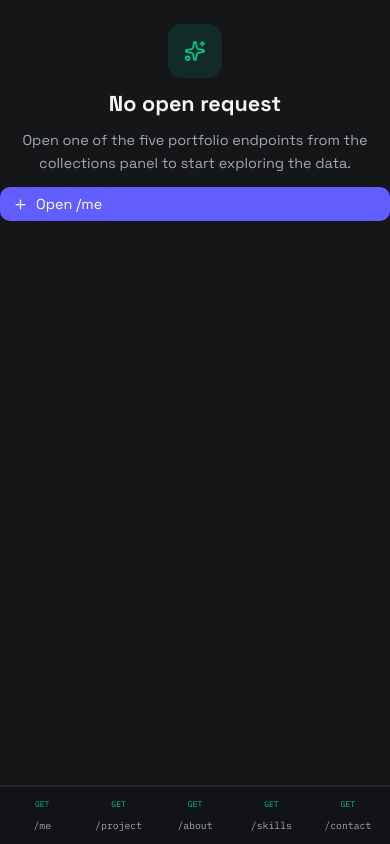
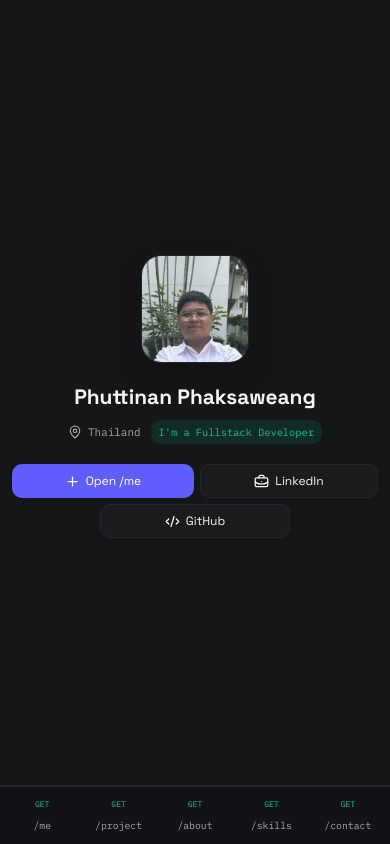
Before and after one commit to GodeFvt/personal-portfolio, a React (Vite) app: page / in a window 390 px wide. Built offline with nearby package versions, Linux system fonts and the light colour scheme.

Commit message:
feat: enhance empty workspace with profile details and avatar

```diff
--- a/src/components/AppShell.tsx
+++ b/src/components/AppShell.tsx
@@ -212,7 +212,7 @@ export default function AppShell() {
           onShowCollections={() => setCollectionsOpen(true)}
         />
 
-        <main className="workspace">
+        <main className={`workspace${activeEndpoint ? '' : ' workspace--empty'}`}>
           <WorkspaceTopbar
             query={searchQuery}
             status={identity.status}
--- a/src/components/EmptyWorkspace.tsx
+++ b/src/components/EmptyWorkspace.tsx
@@ -1,21 +1,51 @@
-import { Plus, Sparkles } from 'lucide-react';
+import { BriefcaseBusiness, Code2, MapPin, Plus } from 'lucide-react';
+import { identity, profileLinks } from '../data/portfolio';
 
 interface EmptyWorkspaceProps {
   onOpenDefault: () => void;
 }
 
 export default function EmptyWorkspace({ onOpenDefault }: EmptyWorkspaceProps) {
+  const githubLink = profileLinks.find((item) => item.kind === 'github');
+  const linkedInLink = profileLinks.find((item) => item.kind === 'linkedin');
+
   return (
     <section className="empty-workspace">
-      <div className="empty-workspace__icon">
-        <Sparkles size={22} />
+      <div className="empty-workspace__avatar-shell">
+        <img className="empty-workspace__avatar" src="/profile.jpg" alt={identity.name} />
       </div>
-      <h2>No open request</h2>
-      <p>Open one of the five portfolio endpoints from the collections panel to start exploring the data.</p>
-      <button type="button" className="solid-button" onClick={onOpenDefault}>
-        <Plus size={15} />
-        <span>Open /me</span>
-      </button>
+
+      <div className="empty-workspace__copy">
+        <h2>{identity.name}</h2>
+        <div className="empty-workspace__meta">
+          <span className="empty-workspace__country">
+            <MapPin size={14} />
+            <span>Thailand</span>
+          </span>
+          <span className="record-chip">I'm a Fullstack Developer</span>
+        </div>
+      </div>
+
+      <div className="empty-workspace__actions">
+        <button type="button" className="solid-button empty-workspace__primary" onClick={onOpenDefault}>
+          <Plus size={15} />
+          <span>Open /me</span>
+        </button>
+
+        {linkedInLink ? (
+          <a className="empty-workspace__link-button" href={linkedInLink.url} target="_blank" rel="noreferrer">
+            <BriefcaseBusiness size={15} />
+            <span>LinkedIn</span>
+          </a>
+        ) : null}
+
+        {githubLink ? (
+          <a className="empty-workspace__link-button" href={githubLink.url} target="_blank" rel="noreferrer">
+            <Code2 size={15} />
+            <span>GitHub</span>
+          </a>
+        ) : null}
+      </div>
     </section>
   );
 }
--- a/src/style.css
+++ b/src/style.css
@@ -152,6 +152,10 @@ a {
   min-height: 0;
 }
 
+.workspace--empty {
+  grid-template-rows: 58px 42px minmax(0, 1fr);
+}
+
 .workspace-topbar,
 .request-tabs-strip,
 .request-editor,
@@ -1181,11 +1185,17 @@ a {
 }
 
 .empty-workspace {
-  margin: 24px auto;
-  max-width: 420px;
+  margin: 0;
+  grid-row: 3 / -1;
+  place-self: center;
+  width: min(100%, 640px);
+  min-height: 100%;
+  padding: 24px 20px;
   text-align: center;
   display: grid;
-  gap: 12px;
+  align-content: center;
+  justify-items: center;
+  gap: 20px;
 }
 
 .empty-workspace h2,
@@ -1193,20 +1203,94 @@ a {
   margin: 0;
 }
 
+.empty-workspace h2 {
+  font-size: 1.9rem;
+}
+
 .empty-workspace p {
   color: var(--text-soft);
   line-height: 1.6;
 }
 
-.empty-workspace__icon {
-  width: 54px;
-  height: 54px;
+.empty-workspace__avatar-shell {
+  width: 128px;
+  height: 154px;
   margin: 0 auto;
-  border-radius: 14px;
+  border: 1px solid rgba(255, 255, 255, 0.08);
+  border-radius: 24px;
   display: grid;
   place-items: center;
-  background: var(--endpoint-soft);
-  color: var(--endpoint-accent);
+  overflow: hidden;
+  background: #121316;
+  box-shadow: 0 12px 28px rgba(0, 0, 0, 0.18);
+}
+
+.empty-workspace__avatar {
+  width: 100%;
+  height: 100%;
+  object-fit: cover;
+  object-position: center top;
+  display: block;
+}
+
+.empty-workspace__copy {
+  display: grid;
+  justify-items: center;
+  gap: 10px;
+}
+
+.empty-workspace__meta {
+  display: flex;
+  align-items: center;
+  justify-content: center;
+  gap: 10px;
+}
+
+.empty-workspace__country {
+  display: inline-flex;
+  align-items: center;
+  gap: 6px;
+  color: var(--text-soft);
+  font-family: var(--mono);
+  font-size: 0.76rem;
+}
+
+.empty-workspace__primary {
+  min-width: 182px;
+  justify-content: center;
+}
+
+.empty-workspace__actions {
+  width: min(100%, 560px);
+  display: flex;
+  flex-wrap: wrap;
+  justify-content: center;
+  gap: 10px;
+}
+
+.empty-workspace__primary,
+.empty-workspace__link-button {
+  width: auto;
+  flex: 1 1 160px;
+  max-width: 220px;
+  min-height: 34px;
+  padding: 0 12px;
+  justify-content: center;
+}
+
+.empty-workspace__link-button {
+  border: 1px solid var(--line);
+  border-radius: 10px;
+  background: rgba(255, 255, 255, 0.02);
+  color: var(--text);
+  display: inline-flex;
+  align-items: center;
+  gap: 8px;
+}
+
+.empty-workspace__link-button:hover {
+  background: var(--bg-hover);
+  border-color: var(--line-soft);
 }
 
 @keyframes scan {
@@ -1264,9 +1348,13 @@ a {
   }
 }
 
-@media (max-width: 1040px) {
+@media (max-width: 900px) {
   .workspace {
     grid-template-rows: 96px 40px 72px minmax(0, 1fr);
+  }
+
+  .workspace--empty {
+    grid-template-rows: 96px 40px minmax(0, 1fr);
   }
 
   .workspace-topbar {
@@ -1315,6 +1403,16 @@ a {
     display: grid;
     grid-template-rows: auto minmax(0, 1fr);
     min-height: 0;
+  }
+
+  .workspace--empty {
+    grid-template-rows: minmax(0, 1fr);
+  }
+
+  .workspace--empty .empty-workspace {
+    grid-row: auto;
+    min-height: auto;
+    place-self: center;
   }
 
   .request-editor {
@@ -1525,6 +1623,37 @@ a {
 }
 
 @media (max-width: 640px) {
+  .empty-workspace {
+    grid-row: auto;
+    width: min(100%, 420px);
+    min-height: auto;
+    padding: 18px 12px 10px;
+  }
+
+  .empty-workspace__avatar-shell {
+    width: 108px;
+    height: 108px;
+    border-radius: 20px;
+  }
+
+  .empty-workspace h2 {
+    font-size: 1.45rem;
+  }
+
+  .empty-workspace__actions {
+    width: 100%;
+    gap: 6px;
+  }
+
+  .empty-workspace__primary,
+  .empty-workspace__link-button {
+    flex-basis: 148px;
+    max-width: 190px;
+    padding: 0 8px;
+    font-size: 0.84rem;
+    gap: 6px;
+  }
+
   .request-editor__mobile-brand {
     margin-bottom: 6px;
   }
```
Also changed, not shown: public/profile.jpg (added).
